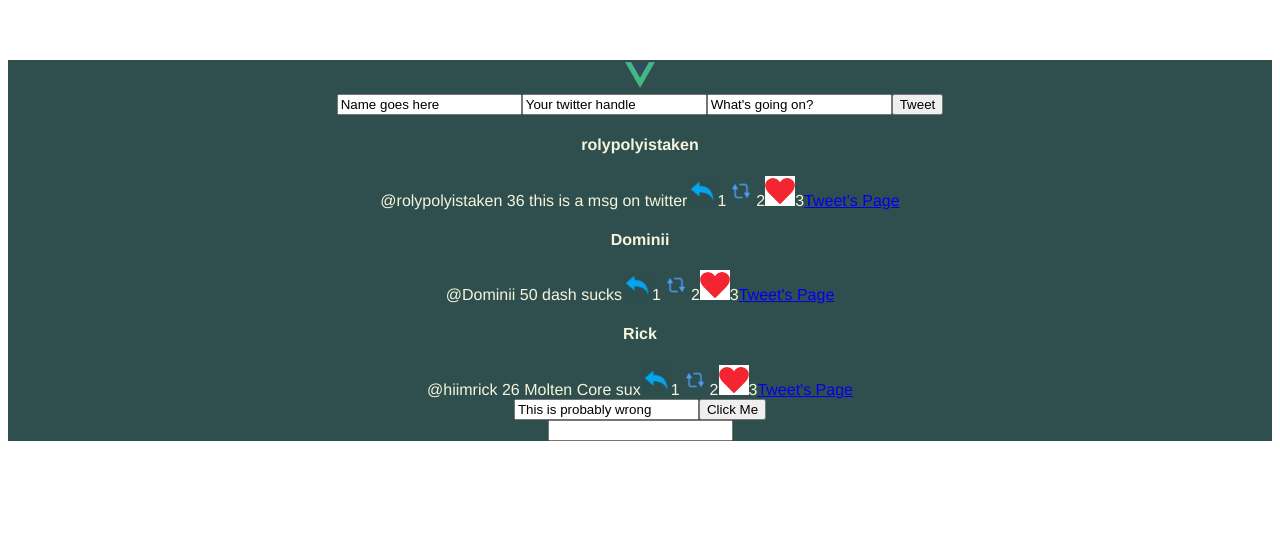
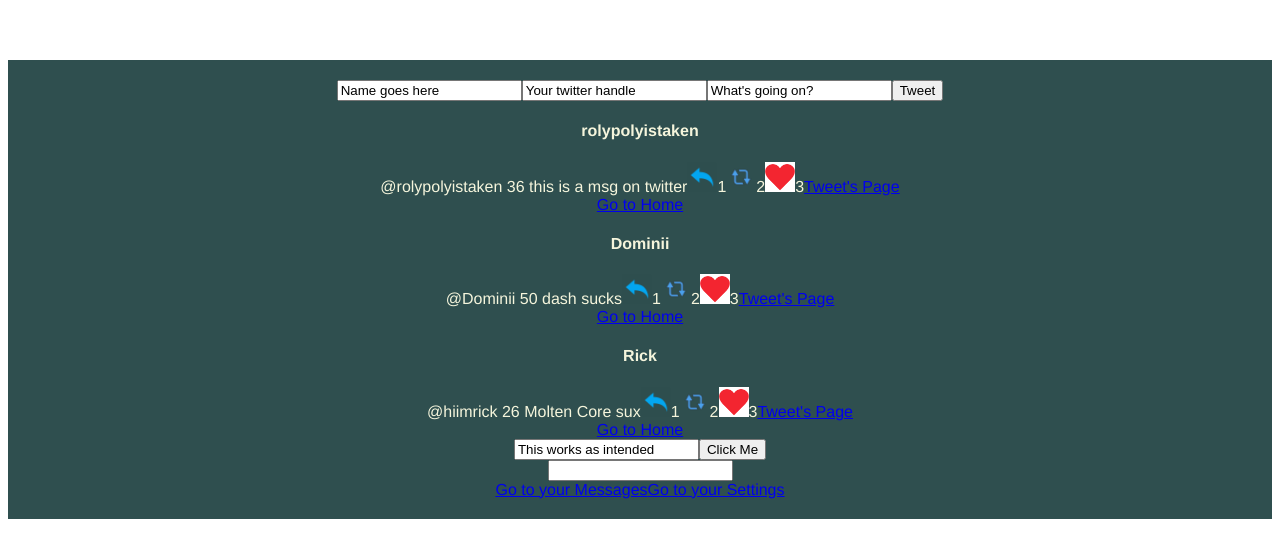
Before and after one commit to plutownium/twitter-clone, a Vue app: page / in a window 1280 px wide. Shown: the top 558 px of the page. Built offline with nearby package versions, Linux system fonts and the light colour scheme; the HTML template or start-up script is replaced by a standard one.

Commit message:
refactored to include Homepage, improved styling

```diff
--- a/src/App.vue
+++ b/src/App.vue
@@ -1,36 +1,30 @@
 <template>
 	<div id="app">
-		<img alt="Vue logo" src="./assets/logo.png">
-
+		<!-- <img alt="Vue logo" src="./assets/logo.png">
 		<TweetDeck v-on:messageFromTweetDeck="msgReceived"/>
-
 		<TwitterMsg v-for="(tweet, index) in $tweets" :key="index"
 		:name="tweet.name" :handle="tweet.handle" :tsp="tweet.tsp" :msg="tweet.tweet" :id='tweet.id' />
+		<advertisement v-on:msgFromAd="updateSomeText($event)"/>
+		<input type="text" v-model="placeholderText"/> -->
 
-		<!-- <TwitterMsg name="rolypolyistaken" handle='rolypolyistaken'
-		tsp=50 msg="hey this is a message on twitter"/>
-		<TwitterMsg name="Dominii" handle="Dominii"
-		tsp=36 msg="take it one small step at a time"/> -->
-
-		<advertisement v-on:msgFromAd="updateSomeText($event)"/>
-
-		<input type="text" v-model="placeholderText"/>
 		<router-view></router-view>
+		<a href="/#/messages">Go to your Messages</a>
+		<a href="/#/settings">Go to your Settings</a>
 
 	</div>
 </template>
 
 <script>
-import TwitterMsg from './components/TwitterMsg.vue'
-import TweetDeck from './components/TweetDeck.vue'
-import Advertisement from './components/Advertisement.vue'
+// import TwitterMsg from './components/TwitterMsg.vue'
+// import TweetDeck from './components/TweetDeck.vue'
+// import Advertisement from './components/Advertisement.vue'
 
 export default {
 	name: 'app',
 	components: {
-		TwitterMsg,
-		TweetDeck,
-		Advertisement
+		// TwitterMsg,
+		// TweetDeck,
+		// Advertisement
 	},
 
 	data: function() {
@@ -64,6 +58,7 @@ export default {
 	color: #2c3e50;
 	margin-top: 60px;
 	background-color: darkslategray;
+	padding: 20px;
 }
 h4 {
 	color: beige;
@@ -71,4 +66,7 @@ h4 {
 span {
 	color: beige;
 }
+a:visited {
+	color:brown;
+}
 </style>
--- a/src/App_ZZZZ.vue
+++ /dev/null
@@ -1,60 +0,0 @@
-<template>
-	<div id="app">
-		<img alt="Vue logo" src="./assets/logo.png">
-
-		<TweetDeck @messageFromTweetDeck="tweetDeckMsgReceived"/>
-
-		<TwitterMsg v-for="i, tweet_data in shownTweets" :key="i"
-		:message="tweet_data.message" :name="tweet_data.name">
-
-	</div>
-</template>
-
-<script>
-import TwitterMsg from './components/TwitterMsg.vue'
-import TweetDeck from './components/TweetDeck.vue'
-
-export default {
-	name: 'app',
-	components: {
-		TwitterMsg,
-		TweetDeck
-	},
-
-	computed: {
-        shownTweets() {
-            return tweets[this.tweet_index]
-        }
-    },
-
-	data: function() {
-		return {
-			tweet: "",
-			message: ""
-		},
-		tweet_index = 0,
-        tweets = [
-             {name: "Roland", handle: "Roly", message: "Ben IS Awesome"},
-             {name: "Dominii_is_the_best", handle: "Dom", message: "Ywep"},
-        ]
-
-	},
-
-	methods: {
-		tweetDeckMsgReceived() {
-
-		}
-	}
-}
-</script>
-
-<style>
-#app {
-	font-family: 'Avenir', Helvetica, Arial, sans-serif;
-	-webkit-font-smoothing: antialiased;
-	-moz-osx-font-smoothing: grayscale;
-	text-align: center;
-	color: #2c3e50;
-	margin-top: 60px;
-}
-</style>
--- a/src/components/Advertisement.vue
+++ b/src/components/Advertisement.vue
@@ -12,7 +12,7 @@
 
     data: function() {
         return {
-            testingKnowledge: "This is probably wrong"
+            testingKnowledge: "This works as intended"
         }
     },
 
--- /dev/null
+++ b/src/components/Homepage.vue
@@ -0,0 +1,43 @@
+<template>
+    <div>
+        <TweetDeck></TweetDeck>
+
+        <TwitterMsg v-for="(tweet, index) in $tweets" :key="index"
+		:name="tweet.name" :handle="tweet.handle" :tsp="tweet.tsp" :msg="tweet.tweet" :id='tweet.id' />
+
+        <advertisement v-on:msgFromAd="updateSomeText($event)"/>
+
+		<input type="text" v-model="placeholderText"/>
+    </div>
+</template>
+
+<script>
+import TwitterMsg from './TwitterMsg.vue'
+import TweetDeck from './TweetDeck.vue'
+import Advertisement from './Advertisement.vue'
+
+    export default {
+        name: 'homepage',
+        components: {
+            TwitterMsg,
+            TweetDeck,
+            Advertisement
+        },
+
+	data: function() {
+		return {
+			placeholderText: ""
+		}
+	},
+
+	methods: {
+		msgReceived(childData) {
+			this.tweets.push(childData);
+		},
+		updateSomeText(newText) {
+			this.placeholderText = newText
+		}
+	}
+    }
+
+</script>
--- a/src/components/Messages.vue
+++ b/src/components/Messages.vue
@@ -2,7 +2,9 @@
     <div>
         <p>You made it to the DMs page.</p>
         <a href="/#/settings">Go to Settings</a>
-        <p>Still DMs</p>
+        <br/>
+        <a href="/">Go back to Home</a>
+        <!-- <p>Still DMs</p> -->
     </div>
 </template>
 
--- a/src/components/Settings.vue
+++ b/src/components/Settings.vue
@@ -2,7 +2,9 @@
     <div>
         <p>You made it to the Settings page.</p>
         <a href="/#/messages">Go to Messages</a>
-        <p>Still Settings</p>
+        <br/>
+        <a href="/">Go back to Home</a>
+        <!-- <p>Still Settings</p> -->
     </div>
 </template>
 
--- a/src/components/TwitterMsg.vue
+++ b/src/components/TwitterMsg.vue
@@ -8,6 +8,8 @@
         <img src="../assets/twit_retweet.png"/><span>2</span>
         <img src="../assets/twit_fave.png"/><span>3</span>
         <a :href="link">Tweet's Page</a>
+        <br/>
+        <a href="/">Go to Home</a>
 
     </div>
 </template>
--- a/src/routes.js
+++ b/src/routes.js
@@ -1,9 +1,10 @@
 import Messages from './components/Messages.vue'
 import Settings from './components/Settings.vue'
 import WholePgMsg from './components/WholePgMsg.vue'
+import Homepage from './components/Homepage.vue'
 
 export default [
-    // { path: '/', component: Homepage }
+    { path: '/', component: Homepage },
     { path: '/messages', component: Messages },
     { path: '/settings', component: Settings },
     { path: '/tweets/:id', component: WholePgMsg }
```
